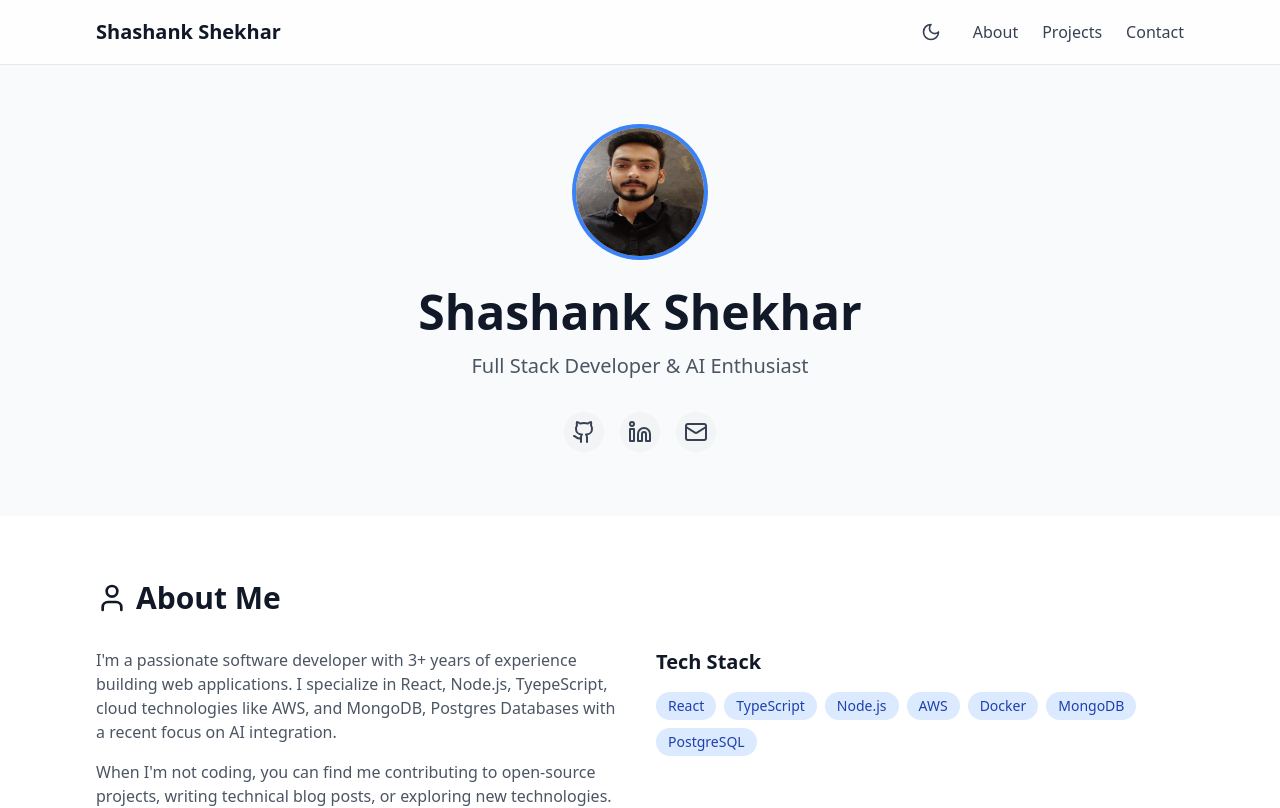
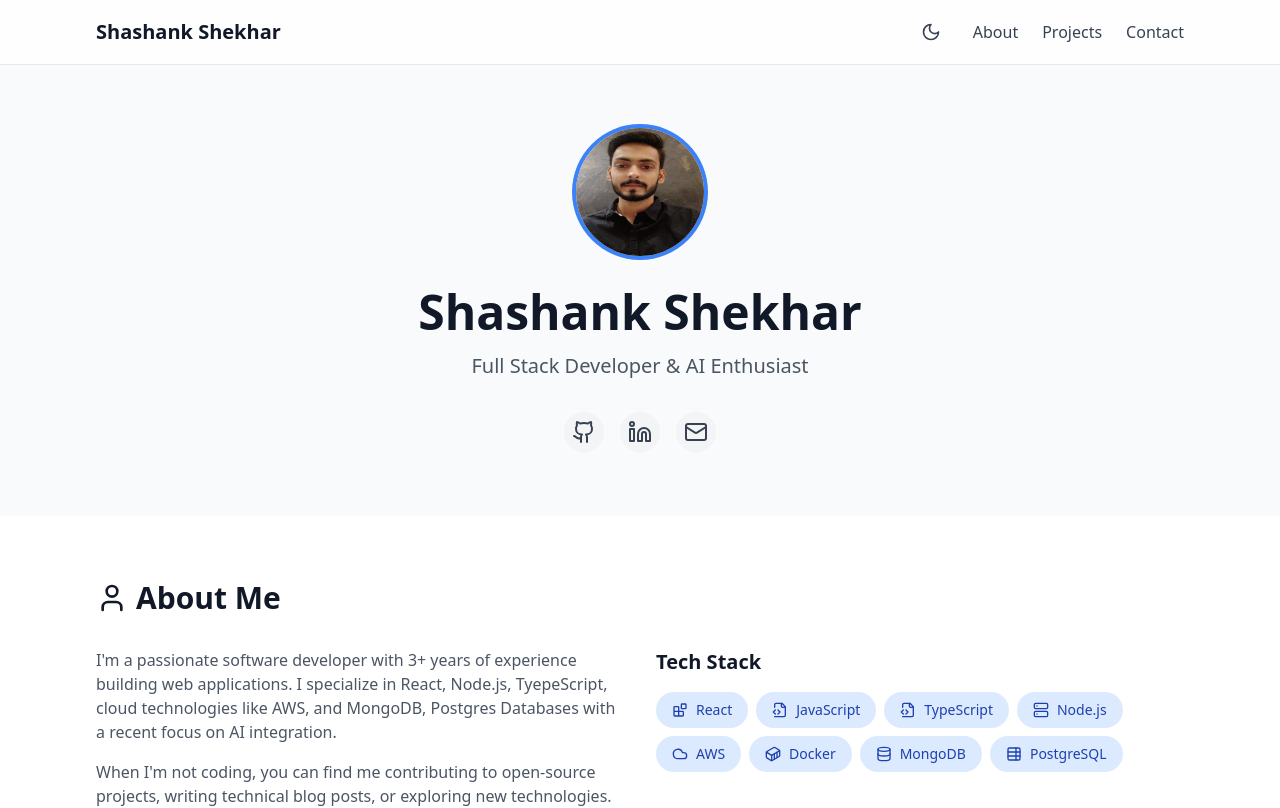
Before and after one commit to sshekamz/portfolio, a React (Vite) app: page / in a window 1280 px wide. Shown: the top 808 px of the page. Built offline with nearby package versions, Linux system fonts and the light colour scheme.

Commit message:
Profile Update

```diff
--- a/src/components/About.tsx
+++ b/src/components/About.tsx
@@ -1,7 +1,32 @@
-import { User } from 'lucide-react';
+import {
+  User,
+  Blocks as ReactIcon,
+  FileCode2 as TypeScriptIcon,
+  Server as NodeIcon,
+  FileCode2 as JavaScriptIcon,
+  Cloud as AWSIcon,
+  Container as DockerIcon,
+  Database as MongoDBIcon,
+  TableProperties as PostgreSQLIcon
+} from 'lucide-react';
+
+interface TechItem {
+  name: string;
+  icon: React.ReactNode;
+  delay: string;
+}
 
 export function About() {
-  const techStack = ['React', 'TypeScript', 'Node.js', 'AWS', 'Docker', 'MongoDB', 'PostgreSQL'];
+  const techStack: TechItem[] = [
+    { name: 'React', icon: <ReactIcon className="w-4 h-4" />, delay: '0s' },
+    { name: 'JavaScript', icon: <JavaScriptIcon className="w-4 h-4" />, delay: '0s' },
+    { name: 'TypeScript', icon: <TypeScriptIcon className="w-4 h-4" />, delay: '0.1s' },
+    { name: 'Node.js', icon: <NodeIcon className="w-4 h-4" />, delay: '0.2s' },
+    { name: 'AWS', icon: <AWSIcon className="w-4 h-4" />, delay: '0.4s' },
+    { name: 'Docker', icon: <DockerIcon className="w-4 h-4" />, delay: '0.5s' },
+    { name: 'MongoDB', icon: <MongoDBIcon className="w-4 h-4" />, delay: '0.6s' },
+    { name: 'PostgreSQL', icon: <PostgreSQLIcon className="w-4 h-4" />, delay: '0.7s' }
+  ];
 
   return (
     <section id="about" className="py-16 bg-white dark:bg-gray-800">
@@ -24,10 +49,18 @@ export function About() {
           <div className="space-y-4">
             <h3 className="text-xl font-semibold text-gray-900 dark:text-white mb-4">Tech Stack</h3>
             <div className="flex flex-wrap gap-2">
-              {techStack.map((tech) => (
-                <span key={tech} className="px-3 py-1 bg-blue-100 dark:bg-blue-900 text-blue-800 dark:text-blue-200 rounded-full text-sm">
-                  {tech}
-                </span>
+            {techStack.map((tech) => (
+                <div
+                  key={tech.name}
+                  className="flex items-center gap-2 px-4 py-2 bg-blue-100 dark:bg-blue-900 text-blue-800 dark:text-blue-200 rounded-full text-sm animate-float"
+                  style={{
+                    animation: 'float 3s ease-in-out infinite',
+                    animationDelay: tech.delay
+                  }}
+                >
+                  {tech.icon}
+                  {tech.name}
+                </div>
               ))}
             </div>
           </div>
--- a/src/components/Hero.tsx
+++ b/src/components/Hero.tsx
@@ -6,7 +6,7 @@ export function Hero() {
       <div className="max-w-6xl mx-auto">
         <div className="flex flex-col items-center text-center">
           <img
-            src="../src/assets/ProfilePic.jpg"
+            src="../public/ProfilePic.jpg"
             alt="Profile"
             className="w-32 h-32 rounded-full object-center mb-8 ring-4 ring-blue-500 dark:ring-blue-400"
           />
```
Also changed, not shown: public/ProfilePic.jpg (renamed from src/assets/ProfilePic.jpg).
